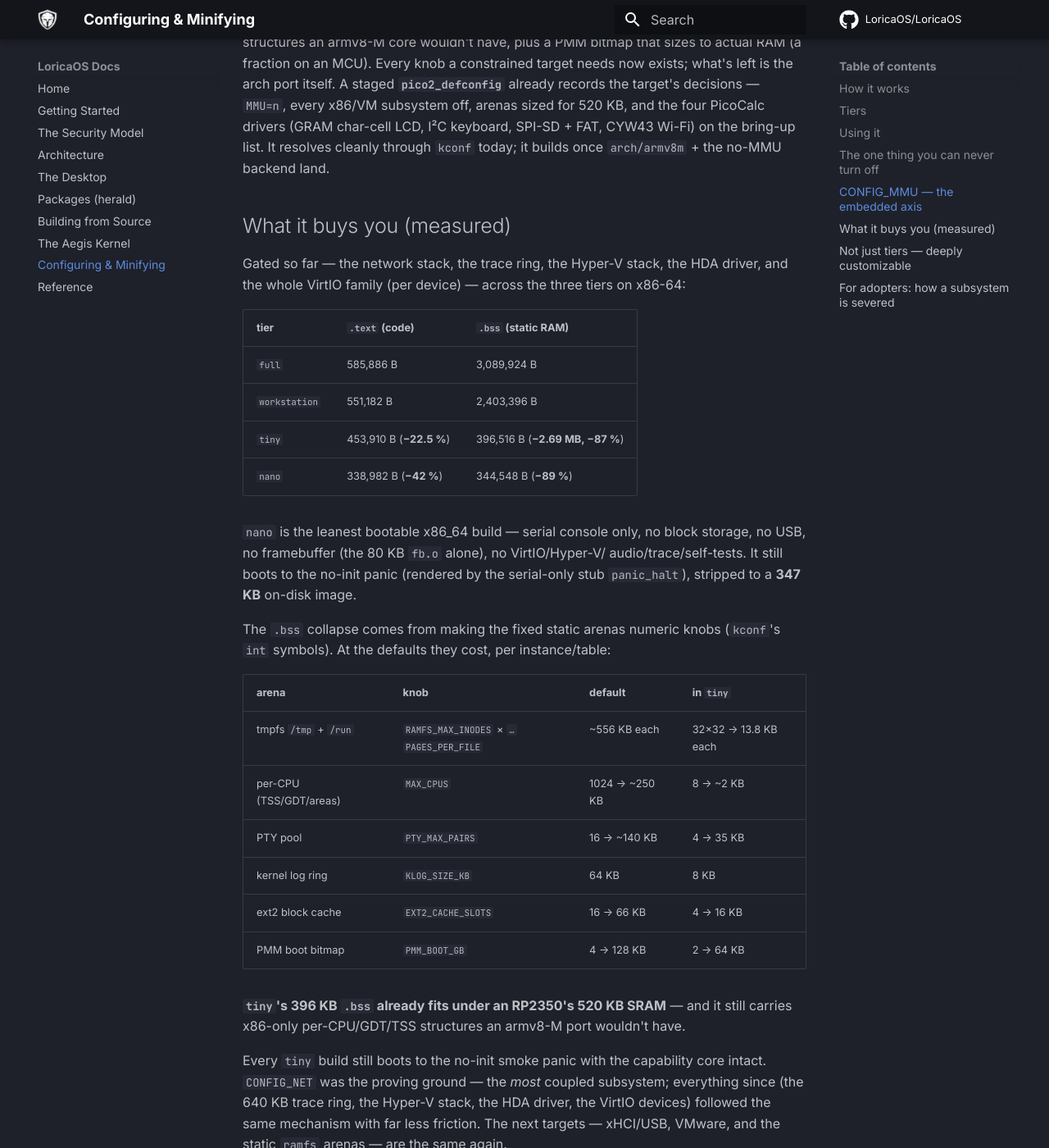
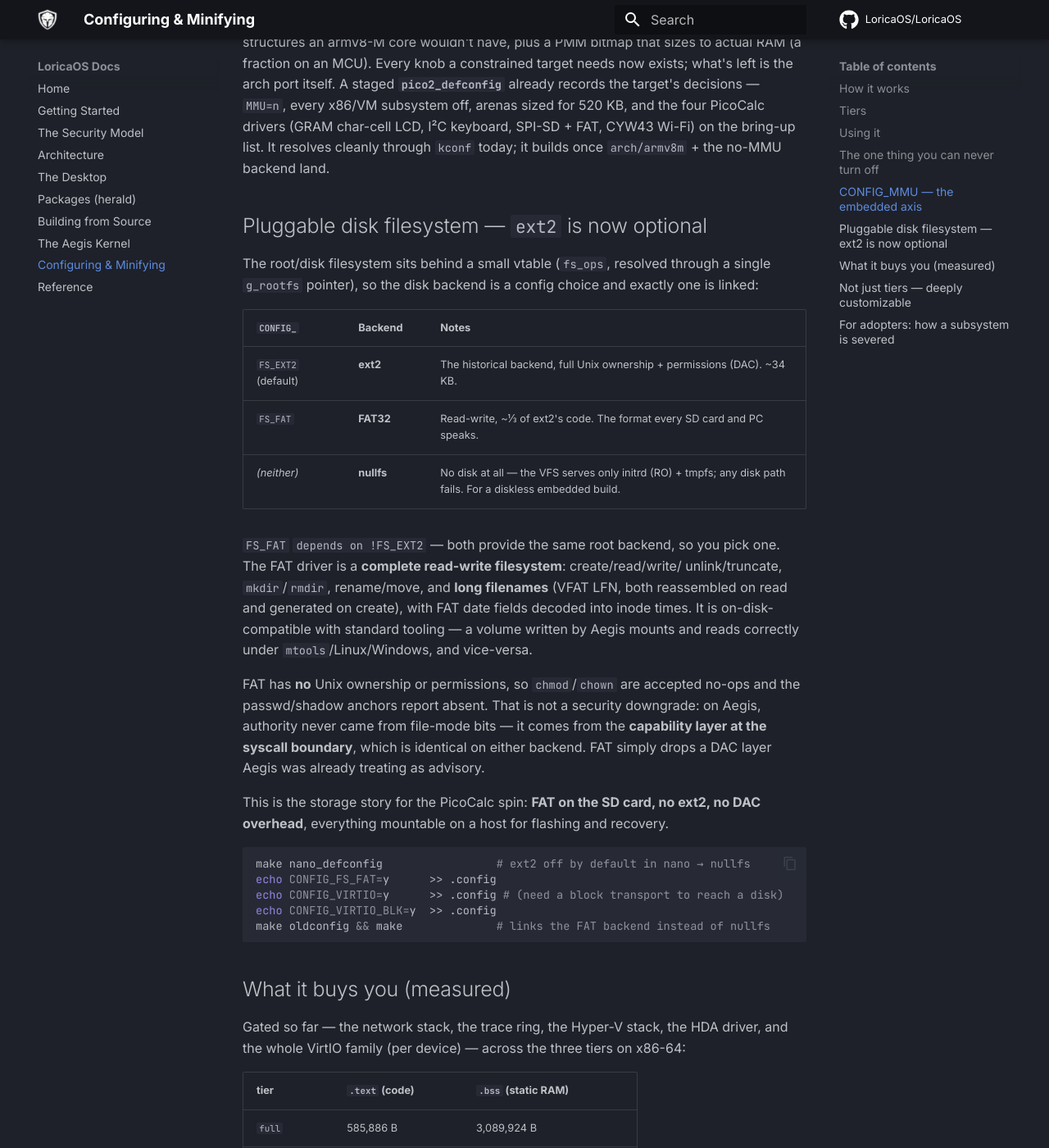
Before and after one commit to LoricaOS/docs, an MkDocs documentation site: the page built from docs/configuration.md, in a window 1280 px wide and 1400 px high, scrolled down 2570 px. Shown: the whole window at 82% size. Built offline with MkDocs 1.6.1 and Material for MkDocs 9.7.7, drawn with Linux system fonts in a browser that asks for light colours; comment, search, counter and statistics services are not loaded.

Commit message:
docs: pluggable disk fs + read-write FAT32
Document the fs_ops backend choice (ext2 / FAT32 / nullfs) in configuration.md,
and note that ext2 is now optional. Correct the FAT capability wording in
index/architecture/kernel to a pluggable VFS with a read-write FAT32 option.

Co-Authored-By: Claude Opus 4.8 (1M context) <noreply@anthropic.com>

````diff
--- a/docs/architecture.md
+++ b/docs/architecture.md
@@ -31,7 +31,7 @@ From the metal up:
 
 ### Aegis — the kernel
 
-Aegis is a standalone, clean-slate kernel and nothing else, targeting **x86-64 and arm64** — the arm64 port runs on QEMU virt and boots natively on the Raspberry Pi 5. It **embeds no userland**: at boot it mounts the root filesystem the bootloader provides and execs `/bin/vigil` as init, panicking "no init found" if there is none — exactly like Linux. Its surface is a small, deliberate one: a capability-checked syscall boundary, an SMP scheduler, paging and a physical/virtual memory manager, a VFS (ext2, ramfs, procfs, memfd), an IP/TCP/UDP network stack with sockets, and drivers (NVMe, xHCI, PS/2, framebuffer, HDA). It is written **entirely in C**.
+Aegis is a standalone, clean-slate kernel and nothing else, targeting **x86-64 and arm64** — the arm64 port runs on QEMU virt and boots natively on the Raspberry Pi 5. It **embeds no userland**: at boot it mounts the root filesystem the bootloader provides and execs `/bin/vigil` as init, panicking "no init found" if there is none — exactly like Linux. Its surface is a small, deliberate one: a capability-checked syscall boundary, an SMP scheduler, paging and a physical/virtual memory manager, a pluggable VFS (ext2 or FAT32 on disk, ramfs, procfs, memfd), an IP/TCP/UDP network stack with sockets, and drivers (NVMe, xHCI, PS/2, framebuffer, HDA). It is written **entirely in C**.
 
 Crucially, Aegis is **independently adoptable**. It publishes a versioned `aegis.elf` that *an* OS consumes — LoricaOS is the reference OS, but it is not a privileged one. Another operating system could build its own userland on Aegis the same way LoricaOS does: fetch the artifact, provide a rootfs with an init at `/bin/vigil`, and boot. The kernel knows nothing about Lumen, herald, or the desktop.
 
--- a/docs/configuration.md
+++ b/docs/configuration.md
@@ -109,6 +109,43 @@ PicoCalc drivers (GRAM char-cell LCD, I²C keyboard, SPI-SD + FAT, CYW43 Wi-Fi)
 on the bring-up list. It resolves cleanly through `kconf` today; it builds once
 `arch/armv8m` + the no-MMU backend land.
 
+## Pluggable disk filesystem — `ext2` is now optional
+
+The root/disk filesystem sits behind a small vtable (`fs_ops`, resolved through
+a single `g_rootfs` pointer), so the disk backend is a config choice and exactly
+one is linked:
+
+| `CONFIG_` | Backend | Notes |
+|-----------|---------|-------|
+| `FS_EXT2` (default) | **ext2** | The historical backend, full Unix ownership + permissions (DAC). ~34 KB. |
+| `FS_FAT` | **FAT32** | Read-write, ~⅓ of ext2's code. The format every SD card and PC speaks. |
+| *(neither)* | **nullfs** | No disk at all — the VFS serves only initrd (RO) + tmpfs; any disk path fails. For a diskless embedded build. |
+
+`FS_FAT` `depends on !FS_EXT2` — both provide the same root backend, so you pick
+one. The FAT driver is a **complete read-write filesystem**: create/read/write/
+unlink/truncate, `mkdir`/`rmdir`, rename/move, and **long filenames** (VFAT LFN,
+both reassembled on read and generated on create), with FAT date fields decoded
+into inode times. It is on-disk-compatible with standard tooling — a volume
+written by Aegis mounts and reads correctly under `mtools`/Linux/Windows, and
+vice-versa.
+
+FAT has **no** Unix ownership or permissions, so `chmod`/`chown` are accepted
+no-ops and the passwd/shadow anchors report absent. That is not a security
+downgrade: on Aegis, authority never came from file-mode bits — it comes from
+the **capability layer at the syscall boundary**, which is identical on either
+backend. FAT simply drops a DAC layer Aegis was already treating as advisory.
+
+This is the storage story for the PicoCalc spin: **FAT on the SD card, no ext2,
+no DAC overhead**, everything mountable on a host for flashing and recovery.
+
+```sh
+make nano_defconfig                 # ext2 off by default in nano → nullfs
+echo CONFIG_FS_FAT=y      >> .config
+echo CONFIG_VIRTIO=y      >> .config # (need a block transport to reach a disk)
+echo CONFIG_VIRTIO_BLK=y  >> .config
+make oldconfig && make              # links the FAT backend instead of nullfs
+```
+
 ## What it buys you (measured)
 
 Gated so far — the network stack, the trace ring, the Hyper-V stack, the HDA
--- a/docs/kernel.md
+++ b/docs/kernel.md
@@ -63,7 +63,7 @@ A short tour of `kernel/`:
 | `kernel/cap/` | The capability subsystem — the token kinds and the `cap_check` enforcement (`cap.c`, `cap_policy.c`). Plain C, migrated from an earlier `no_std` Rust core. |
 | `kernel/sched/` | Scheduler, run queues, wait queues, and process plumbing (fork/exec live here and in `kernel/proc/`). |
 | `kernel/proc/`, `kernel/signal/` | Process model + ELF loading (`elf.c`, the init spawn); POSIX signals. |
-| `kernel/fs/` | VFS, ext2 (with a block cache), ramfs, procfs, initrd, pipes, `memfd`, `eventfd`, GPT/block layer. |
+| `kernel/fs/` | VFS (pluggable disk backend: ext2 with a block cache, or read-write FAT32), ramfs, procfs, initrd, pipes, `memfd`, `eventfd`, GPT/block layer. |
 | `kernel/net/` | netdev, Ethernet, IP, UDP, TCP, BSD-style sockets, AF_UNIX, `epoll`. |
 | `kernel/drivers/` | Storage (**NVMe**, AHCI), USB (**xHCI** + HID), the **framebuffer** console, HDA audio, a full virtio family, several real NICs (e1000, rtl8139/8169, vmxnet3), and Hyper-V/VMBus paravirtual devices. |
 | `kernel/tty/` | TTY and PTY. |
````
Also changed, not shown: docs/index.md (+1 -1 lines).
